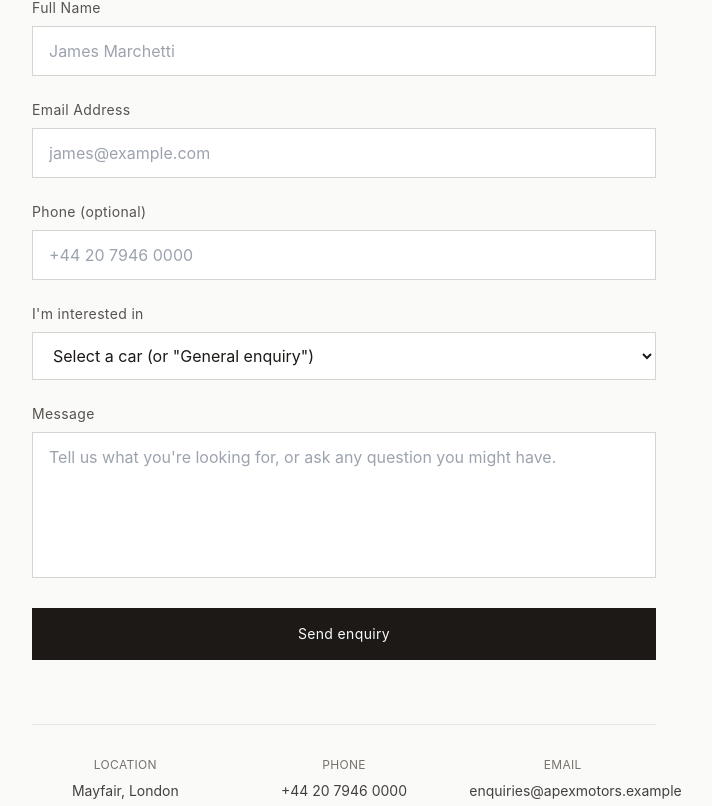
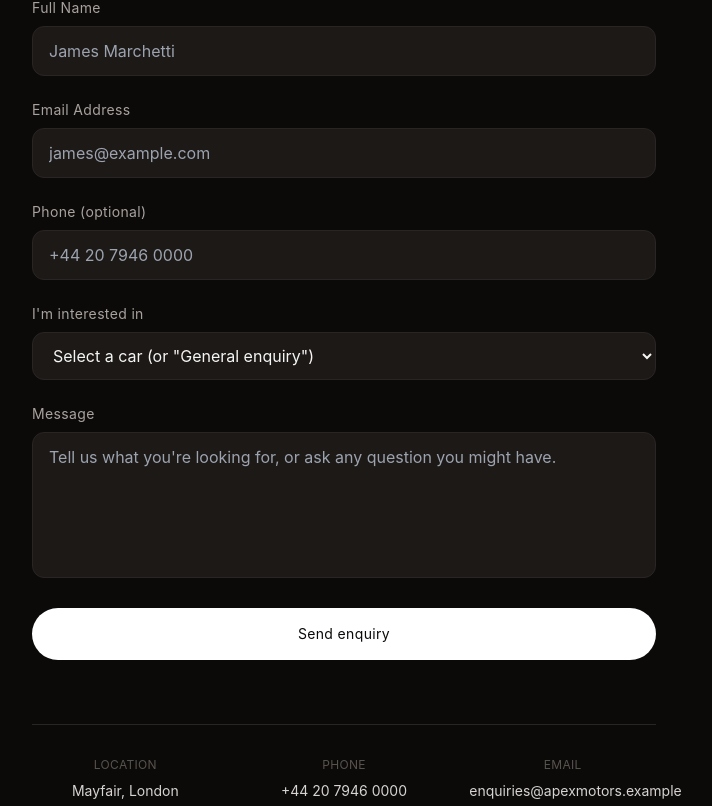
Before and after one commit to fassdavid722-cpu/apex-motors, a Next.js app: page /contact in a window 1280 px wide. Shown: the part 354-1160 px from the top of the page, without its empty margins (296-1008 px from the left). Built offline with nearby package versions, Linux system fonts and the light colour scheme.

Commit message:
feat: full redesign with real car images, 3D effects, dark theme - app/contact/page.tsx

```diff
--- a/app/contact/page.tsx
+++ b/app/contact/page.tsx
@@ -2,12 +2,12 @@ import Link from "next/link";
 
 export default function ContactPage() {
   return (
-    <main className="min-h-screen bg-stone-50 pt-20">
+    <main className="bg-stone-950 min-h-screen pt-20">
       <div className="max-w-2xl mx-auto px-6 py-16">
         <div className="text-center mb-16 animate-fade-in">
           <p className="text-xs tracking-[0.3em] uppercase text-stone-500 mb-4">Enquiries</p>
-          <h1 className="text-5xl font-light text-stone-900 mb-4">Get in touch</h1>
-          <p className="text-stone-600 max-w-md mx-auto">
+          <h1 className="text-5xl font-light text-white mb-4">Get in touch</h1>
+          <p className="text-stone-400 max-w-md mx-auto">
             All viewings are by appointment. Tell us what you're looking for and we'll
             get back to you within 24 hours.
           </p>
@@ -15,37 +15,37 @@ export default function ContactPage() {
 
         <form className="space-y-6 animate-fade-in-up stagger-1" style={{ opacity: 0 }}>
           <div>
-            <label className="text-sm text-stone-600 tracking-wide mb-2 block">Full Name</label>
+            <label className="text-sm text-stone-400 tracking-wide mb-2 block">Full Name</label>
             <input
               type="text"
               required
-              className="w-full px-4 py-3 border border-stone-300 bg-white text-stone-900 focus:outline-none focus:border-stone-900 transition-colors"
+              className="w-full px-4 py-3 bg-stone-900 border border-stone-800 text-stone-100 focus:outline-none focus:border-stone-600 transition-colors rounded-xl"
               placeholder="James Marchetti"
             />
           </div>
 
           <div>
-            <label className="text-sm text-stone-600 tracking-wide mb-2 block">Email Address</label>
+            <label className="text-sm text-stone-400 tracking-wide mb-2 block">Email Address</label>
             <input
               type="email"
               required
-              className="w-full px-4 py-3 border border-stone-300 bg-white text-stone-900 focus:outline-none focus:border-stone-900 transition-colors"
+              className="w-full px-4 py-3 bg-stone-900 border border-stone-800 text-stone-100 focus:outline-none focus:border-stone-600 transition-colors rounded-xl"
               placeholder="james@example.com"
             />
           </div>
 
           <div>
-            <label className="text-sm text-stone-600 tracking-wide mb-2 block">Phone (optional)</label>
+            <label className="text-sm text-stone-400 tracking-wide mb-2 block">Phone (optional)</label>
             <input
               type="tel"
-              className="w-full px-4 py-3 border border-stone-300 bg-white text-stone-900 focus:outline-none focus:border-stone-900 transition-colors"
+              className="w-full px-4 py-3 bg-stone-900 border border-stone-800 text-stone-100 focus:outline-none focus:border-stone-600 transition-colors rounded-xl"
               placeholder="+44 20 7946 0000"
             />
           </div>
 
           <div>
-            <label className="text-sm text-stone-600 tracking-wide mb-2 block">I'm interested in</label>
-            <select className="w-full px-4 py-3 border border-stone-300 bg-white text-stone-900 focus:outline-none focus:border-stone-900 transition-colors">
+            <label className="text-sm text-stone-400 tracking-wide mb-2 block">I'm interested in</label>
+            <select className="w-full px-4 py-3 bg-stone-900 border border-stone-800 text-stone-100 focus:outline-none focus:border-stone-600 transition-colors rounded-xl">
               <option value="">Select a car (or "General enquiry")</option>
               <option>General enquiry</option>
               <option>Ferrari 488 GTB</option>
@@ -58,40 +58,38 @@ export default function ContactPage() {
           </div>
 
           <div>
-            <label className="text-sm text-stone-600 tracking-wide mb-2 block">Message</label>
+            <label className="text-sm text-stone-400 tracking-wide mb-2 block">Message</label>
             <textarea
               rows={5}
               required
-              className="w-full px-4 py-3 border border-stone-300 bg-white text-stone-900 focus:outline-none focus:border-stone-900 transition-colors resize-none"
+              className="w-full px-4 py-3 bg-stone-900 border border-stone-800 text-stone-100 focus:outline-none focus:border-stone-600 transition-colors rounded-xl resize-none"
               placeholder="Tell us what you're looking for, or ask any question you might have."
             />
           </div>
 
           <button
             type="submit"
-            className="w-full px-8 py-4 bg-stone-900 text-stone-50 text-sm tracking-wide hover:bg-stone-700 transition-colors"
+            className="w-full px-8 py-4 bg-white text-stone-950 text-sm tracking-wide hover:bg-stone-200 transition-colors rounded-full"
           >
             Send enquiry
           </button>
         </form>
 
-        <div className="mt-16 pt-8 border-t border-stone-200 grid grid-cols-1 sm:grid-cols-3 gap-8 text-center">
-          <div>
-            <p className="text-xs tracking-wide uppercase text-stone-500 mb-2">Location</p>
-            <p className="text-sm text-stone-700">Mayfair, London</p>
-          </div>
-          <div>
-            <p className="text-xs tracking-wide uppercase text-stone-500 mb-2">Phone</p>
-            <p className="text-sm text-stone-700">+44 20 7946 0000</p>
-          </div>
-          <div>
-            <p className="text-xs tracking-wide uppercase text-stone-500 mb-2">Email</p>
-            <p className="text-sm text-stone-700">enquiries@apexmotors.example</p>
-          </div>
+        <div className="mt-16 pt-8 border-t border-stone-800 grid grid-cols-1 sm:grid-cols-3 gap-8 text-center">
+          {[
+            { label: "Location", value: "Mayfair, London" },
+            { label: "Phone", value: "+44 20 7946 0000" },
+            { label: "Email", value: "enquiries@apexmotors.example" },
+          ].map((item, i) => (
+            <div key={i}>
+              <p className="text-xs tracking-wide uppercase text-stone-600 mb-2">{item.label}</p>
+              <p className="text-sm text-stone-300">{item.value}</p>
+            </div>
+          ))}
         </div>
 
         <div className="text-center mt-12">
-          <Link href="/collection" className="text-sm text-stone-500 hover:text-stone-900">
+          <Link href="/collection" className="text-sm text-stone-500 hover:text-white transition-colors">
             ← Back to collection
           </Link>
         </div>
```
